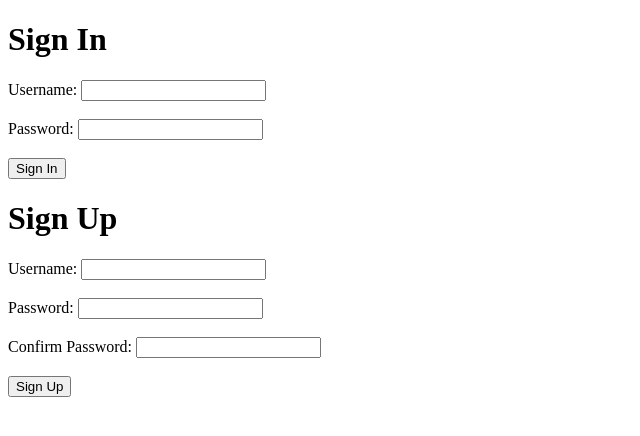
After one commit to KaiBot3000/forager, a Flask app: page /sign in a window 1280 px wide. The commit adds this page. Shown: the top 436 px of the page, without its empty margins (0-640 px from the left). Run offline with Flask 2, Linux system fonts and the light colour scheme.

Commit message:
worked on signup/in page and server routes

```diff
--- a/server.py
+++ b/server.py
@@ -31,6 +31,66 @@ def markers():
 	marker_collection = geojson.FeatureCollection(marker_list)
 
 	return render_template('map.html', marker_collection=marker_collection)
+
+@app.route('/sign', methods=['GET'])
+def sign():
+	'''Show sign in/up form'''
+
+	return render_template('sign.html')
+
+@app.route('/signin', methods=['POST'])
+def sign_in():
+	'''Sign in registered users'''
+
+	username = request.form['username']
+	password = request.form['password']
+
+	user = User.query.filter(username=username).first()
+
+	if not user:
+		flash('No such username! Please sign up or try again.')
+		return redirect('sign.html')
+
+	if user.password != password:
+		flash('Wrong password for that username! Please sign up or try again.')
+		return redirect('sign.html')
+
+	session['user_id'] = user.user_id
+
+	flash('Welcome back!')
+
+	return render_template('map.html')
+
+@app.route('/signup', methods=['POST'])
+def sign_up():
+	'''Sign up new users'''
+
+	username = request.form['username']
+	password1 = request.form['password1']
+	password2 = request.form['password2']
+
+	error = False
+
+	user = User.query.filter(username=username).first()
+
+	if user:
+		flash('That username is taken! Please try again')
+		error = True
+
+	if password1 != password2:
+		flash('Your passwords don\'t match! Please try again.')
+		error = True
+
+	if error:
+		return redirect('sign.html')
+	else:
+		new_user = User(username=username, password=password1)
+		db.session.add(new_user)
+		db.commit
+
+		flash('Welcome to Forager!')
+
+		return render_template('map.html')
 
 
 @app.route('/plant-detail')
@@ -76,6 +136,73 @@ def list_fields():
 
 	# make into json string, pass back
 	return json.dumps(sorted_plants)
+
+
+@app.route('/register', methods=['GET'])
+def register_form():
+    """Show form for user signup."""
+
+    return render_template("register_form.html")
+
+
+@app.route('/register', methods=['POST'])
+def register_process():
+    """Process registration."""
+
+    # Get form variables
+    email = request.form["email"]
+    password = request.form["password"]
+    age = int(request.form["age"])
+    zipcode = request.form["zipcode"]
+
+    new_user = User(email=email, password=password, age=age, zipcode=zipcode)
+
+    db.session.add(new_user)
+    db.session.commit()
+
+    flash("User %s added." % email)
+    return redirect("/")
+
+# pretty sure I can combine both log-in routes and just check methods
+@app.route('/login', methods=['GET'])
+def login_form():
+    """Show login form."""
+
+    return render_template("login_form.html")
+
+
+@app.route('/login', methods=['POST'])
+def login_process():
+    """Process login."""
+
+
+    # Get form variables
+    email = request.form["email"]
+    password = request.form["password"]
+
+    user = User.query.filter_by(email=email).first()
+
+    if not user:
+        flash("No such user")
+        return redirect("/login")
+
+    if user.password != password:
+        flash("Incorrect password")
+        return redirect("/login")
+
+    session["user_id"] = user.user_id
+
+    flash("Logged in")
+    return redirect("/users/%s" % user.user_id)
+
+
+@app.route('/logout')
+def logout():
+    """Log out."""
+
+    del session["user_id"]
+    flash("Logged Out.")
+    return redirect("/")
 
 
 @app.route('/search')
--- a/templates/home-forager.html
+++ b/templates/home-forager.html
@@ -11,6 +11,10 @@
 	<form action='/map'>
 		<input type='SUBMIT' value='See Map'></input>
 	</form>
+	<form action='/sign'>
+		<input type='SUBMIT' value='Sign In/Up'></input>
+	</form>
+
 
 </body>
 </html>
--- /dev/null
+++ b/templates/sign.html
@@ -0,0 +1,48 @@
+<!DOCTYPE html>
+<html>
+<head>
+</head>
+
+<body>
+    <div>
+    <h1>Sign In</h1>
+
+    <form action='/signin' method='POST'>
+        <label>Username:
+            <input type='text' name='username' required>
+        </label><br><br>
+        <label>Password:
+            <input type='password' name='password' required>
+        </label><br><br>
+        <input type='submit' value='Sign In'>
+    </form>
+
+    <h1> Sign Up </h1>
+
+    <form action='/signup' method='POST'>
+        <label> Username:
+            <input type='text' name='username' required>
+        </label><br><br>
+        <label> Password:
+            <input type='password' name='password1' required>
+        </label><br><br>
+        <label> Confirm Password:
+            <input type='password' name='password2' required>
+        </label><br><br>
+        <input type='submit' value='Sign Up'>
+    </form>
+
+    <script src="https://code.jquery.com/jquery.js"> </script>
+
+    <script>
+        // ############## js zone
+
+        // ############# validate sign up info, or do this server side?
+            // username not taken
+            // email not taken
+            // email matches
+            // password matches
+
+    </script>
+
+</body>
```
